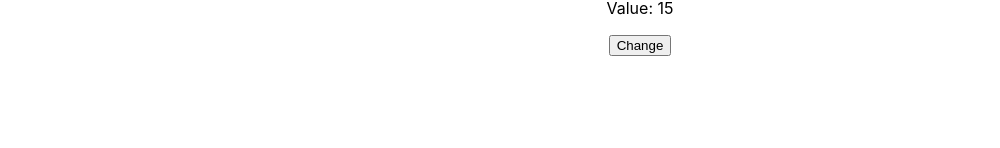
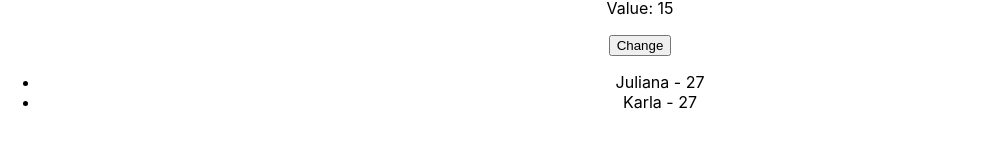
Before and after one commit to WeltonAM/React_HoraDeCodar, a React (Create React App) app in the folder 02_advancing/: page / in a window 1280 px wide. Shown: the part 592-740 px from the top of the page, without its empty margins (0-1000 px from the left). Built offline with nearby package versions, Linux system fonts and the light colour scheme.

Commit message:
Render data

```diff
--- a/02_advancing/src/App.js
+++ b/02_advancing/src/App.js
@@ -1,6 +1,7 @@
 import './App.css';
 
 import CountryPhoto from './assets/img/pic1.jpg'
+import ListRender from './components/ListRender';
 import ManageData from './components/ManageData';
 
 function App() {
@@ -15,6 +16,8 @@ function App() {
 
       <ManageData />
 
+      <ListRender />
+
     </div>
   );
 }
--- /dev/null
+++ b/02_advancing/src/components/ListRender.js
@@ -0,0 +1,20 @@
+import { useState } from 'react'
+
+const ListRender = () => {
+    const [users] = useState([
+        { id: 1, name: "Juliana", age: 27},
+        { id: 2, name: "Karla", age: 27},
+    ])
+
+    return (
+        <div>
+            <ul>
+                {users.map((user) => (
+                    <li key={user.id}>{user.name} - {user.age}</li>
+                ))}
+            </ul>
+        </div>
+    )
+}
+
+export default ListRender
```
